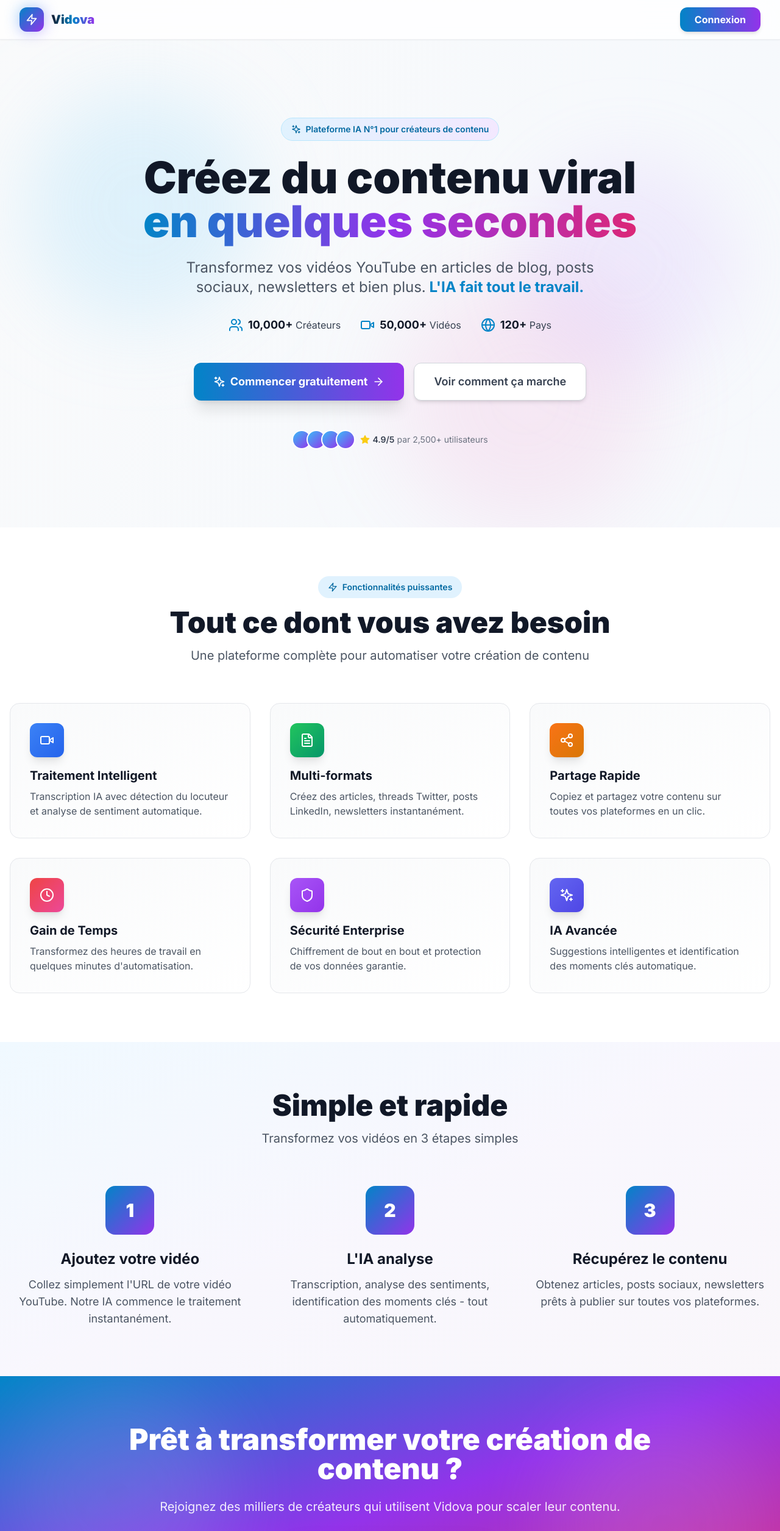
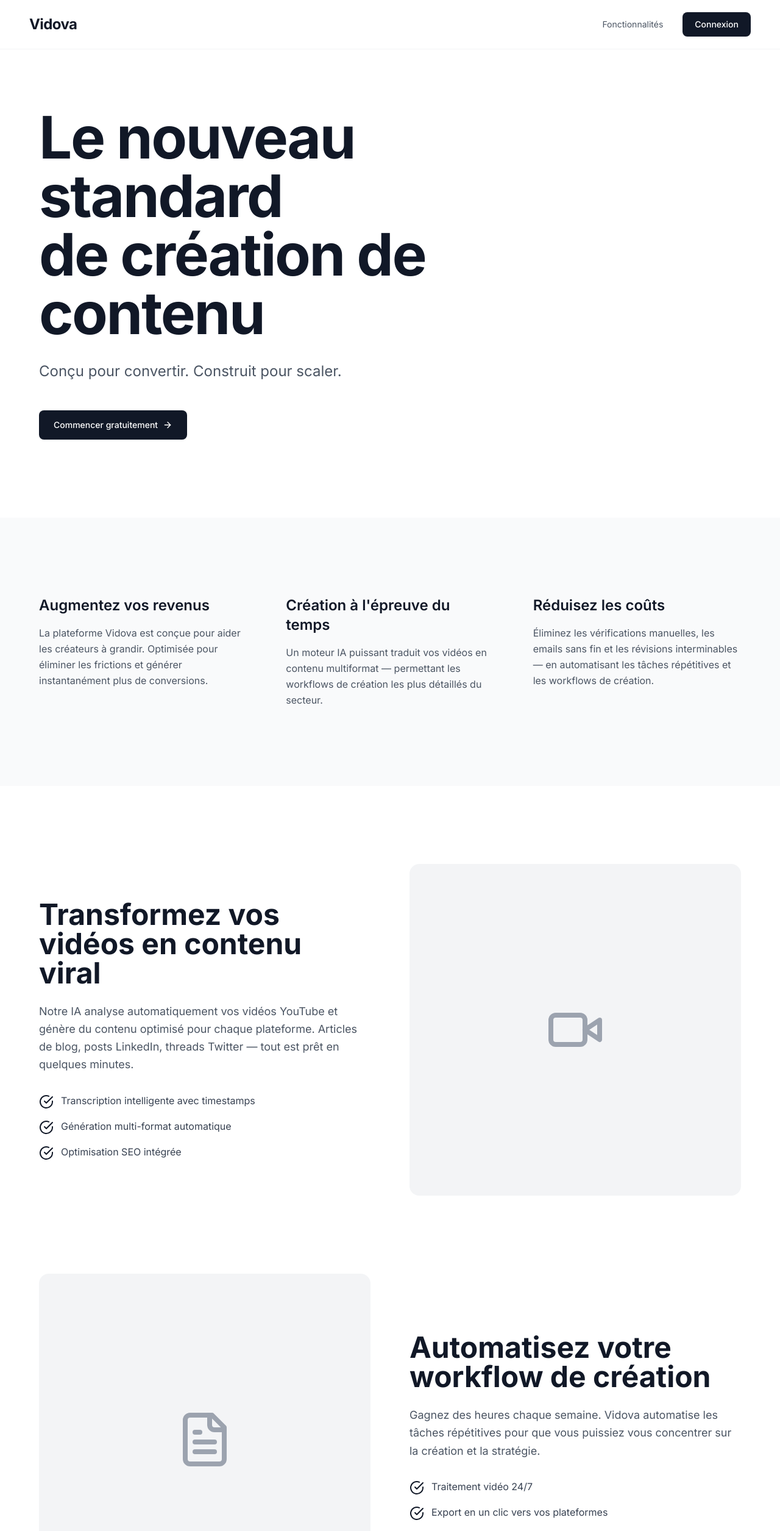
Before and after one commit to skrt67/creatoros, a Next.js app in the folder frontend/: page / in a window 1280 px wide. Shown: the top 2511 px of the page at 61% size. Built offline with nearby package versions, Linux system fonts and the light colour scheme.

Commit message:
Redesign landing page with minimal Duna-style aesthetic

```diff
--- a/frontend/app/page.tsx
+++ b/frontend/app/page.tsx
@@ -1,41 +1,27 @@
 'use client';
 
 import Link from 'next/link';
-import { ArrowRight, Zap, Video, FileText, Share2, Clock, Shield, Sparkles, TrendingUp, Users, Globe, CheckCircle, Star } from 'lucide-react';
-import { useState, useEffect } from 'react';
+import { ArrowRight, Video, FileText, Sparkles, CheckCircle } from 'lucide-react';
 import { Footer } from '@/components/layout/Footer';
 
 export default function HomePage() {
-  const [isVisible, setIsVisible] = useState(false);
-
-  useEffect(() => {
-    setIsVisible(true);
-  }, []);
 
   return (
-    <div className="min-h-screen bg-gradient-to-br from-gray-50 via-blue-50/30 to-purple-50/20">
-      {/* Premium Header */}
-      <header className="sticky top-0 z-50 backdrop-blur-xl bg-white/80 border-b border-gray-200/60 shadow-sm">
-        <nav className="max-w-7xl mx-auto px-4 sm:px-6 lg:px-8">
-          <div className="flex justify-between items-center h-16">
-            {/* Logo */}
-            <Link href="/" className="flex items-center gap-3 group">
-              <div className="relative">
-                <div className="absolute inset-0 bg-gradient-to-br from-primary-500 to-purple-500 rounded-xl blur-md opacity-50 group-hover:opacity-75 transition-opacity"></div>
-                <div className="relative flex h-10 w-10 items-center justify-center rounded-xl bg-gradient-to-br from-primary-600 to-purple-600">
-                  <Zap className="h-5 w-5 text-white" />
-                </div>
-              </div>
-              <span className="text-xl font-black bg-gradient-to-r from-gray-900 via-primary-600 to-purple-600 bg-clip-text text-transparent">
+    <div className="min-h-screen bg-white">
+      {/* Minimal Header */}
+      <header className="border-b border-gray-100">
+        <nav className="max-w-7xl mx-auto px-6 lg:px-12">
+          <div className="flex justify-between items-center h-20">
+            <Link href="/" className="text-2xl font-bold text-gray-900 tracking-tight">
               Vidova
-              </span>
             </Link>
-
-            {/* Navigation */}
-            <div className="flex items-center gap-3">
+            <div className="flex items-center gap-8">
+              <Link href="#features" className="text-sm text-gray-600 hover:text-gray-900 transition-colors">
+                Fonctionnalités
+              </Link>
               <Link
                 href="/login"
-                className="px-6 py-2 bg-gradient-to-r from-primary-600 to-purple-600 hover:from-primary-700 hover:to-purple-700 text-white font-bold rounded-xl shadow-md hover:shadow-lg transition-all hover:scale-105"
+                className="px-5 py-2.5 bg-gray-900 hover:bg-gray-800 text-white text-sm font-medium rounded-lg transition-colors"
               >
                 Connexion
               </Link>
@@ -45,222 +31,132 @@ export default function HomePage() {
       </header>
 
       {/* Hero Section */}
-      <section className="relative px-4 py-20 lg:py-32 overflow-hidden">
-        {/* Animated background */}
-        <div className="absolute inset-0 overflow-hidden pointer-events-none">
-          <div className="absolute top-20 left-10 w-96 h-96 bg-primary-300 rounded-full mix-blend-multiply filter blur-3xl opacity-20 animate-blob"></div>
-          <div className="absolute top-40 right-10 w-96 h-96 bg-purple-300 rounded-full mix-blend-multiply filter blur-3xl opacity-20 animate-blob" style={{ animationDelay: '2s' }}></div>
-          <div className="absolute -bottom-8 left-1/2 w-96 h-96 bg-pink-300 rounded-full mix-blend-multiply filter blur-3xl opacity-20 animate-blob" style={{ animationDelay: '4s' }}></div>
-        </div>
-
-        <div className="max-w-7xl mx-auto relative z-10">
-          <div className={`text-center transition-all duration-1000 ${isVisible ? 'opacity-100 translate-y-0' : 'opacity-0 translate-y-10'}`}>
-            {/* Badge */}
-            <div className="inline-flex items-center gap-2 px-4 py-2 bg-gradient-to-r from-primary-100 to-purple-100 border border-primary-200 rounded-full text-primary-700 text-sm font-semibold mb-6 animate-bounce-subtle">
-              <Sparkles className="h-4 w-4" />
-              <span>Plateforme IA N°1 pour créateurs de contenu</span>
-            </div>
-
-            {/* Main Heading */}
-            <h1 className="text-5xl sm:text-6xl lg:text-7xl font-black text-gray-900 mb-6 leading-tight">
-              Créez du contenu viral<br />
-              <span className="bg-gradient-to-r from-primary-600 via-purple-600 to-pink-600 bg-clip-text text-transparent">
-                en quelques secondes
-              </span>
+      <section className="px-6 lg:px-12 pt-24 pb-32">
+        <div className="max-w-6xl mx-auto">
+          <div className="max-w-4xl">
+            <h1 className="text-6xl lg:text-7xl xl:text-8xl font-bold text-gray-900 mb-8 leading-[1.1] tracking-tight">
+              Le nouveau standard
+              <span className="block">de création de contenu</span>
             </h1>
-
-            {/* Description */}
-            <p className="text-xl lg:text-2xl text-gray-600 mb-8 max-w-3xl mx-auto leading-relaxed">
-              Transformez vos vidéos YouTube en articles de blog, posts sociaux, newsletters et bien plus.
-              <span className="font-bold text-primary-600"> L'IA fait tout le travail.</span>
+            <p className="text-xl lg:text-2xl text-gray-600 mb-12 max-w-2xl leading-relaxed">
+              Conçu pour convertir. Construit pour scaler.
             </p>
-
-            {/* Stats */}
-            <div className="flex flex-wrap justify-center gap-8 mb-12">
-              <div className="flex items-center gap-2">
-                <Users className="h-6 w-6 text-primary-600" />
-                <span className="text-gray-700"><strong className="text-gray-900 text-lg">10,000+</strong> Créateurs</span>
-              </div>
-              <div className="flex items-center gap-2">
-                <Video className="h-6 w-6 text-primary-600" />
-                <span className="text-gray-700"><strong className="text-gray-900 text-lg">50,000+</strong> Vidéos</span>
-              </div>
-              <div className="flex items-center gap-2">
-                <Globe className="h-6 w-6 text-primary-600" />
-                <span className="text-gray-700"><strong className="text-gray-900 text-lg">120+</strong> Pays</span>
+            <Link
+              href="/register"
+              className="inline-flex items-center gap-2 px-6 py-3.5 bg-gray-900 hover:bg-gray-800 text-white text-sm font-medium rounded-lg transition-colors"
+            >
+              Commencer gratuitement
+              <ArrowRight className="h-4 w-4" />
+            </Link>
           </div>
         </div>
+      </section>
 
-            {/* CTAs */}
-            <div className="flex flex-col sm:flex-row justify-center gap-4 mb-12">
-              <Link
-                href="/register"
-                className="inline-flex items-center justify-center gap-2 px-8 py-4 bg-gradient-to-r from-primary-600 to-purple-600 hover:from-primary-700 hover:to-purple-700 text-white font-bold rounded-xl shadow-xl hover:shadow-2xl transition-all hover:scale-105 text-lg"
-              >
-                <Sparkles className="h-5 w-5" />
-                <span>Commencer gratuitement</span>
-                <ArrowRight className="h-5 w-5" />
-              </Link>
-              <Link
-                href="#features"
-                className="inline-flex items-center justify-center gap-2 px-8 py-4 bg-white hover:bg-gray-50 text-gray-700 font-semibold rounded-xl border border-gray-300 shadow-md hover:shadow-lg transition-all text-lg"
-              >
-                <span>Voir comment ça marche</span>
-              </Link>
+      {/* Value Props Section */}
+      <section id="features" className="px-6 lg:px-12 py-32 bg-gray-50">
+        <div className="max-w-6xl mx-auto">
+          <div className="grid lg:grid-cols-3 gap-16">
+            <div>
+              <h3 className="text-2xl font-semibold text-gray-900 mb-4">Augmentez vos revenus</h3>
+              <p className="text-gray-600 leading-relaxed">
+                La plateforme Vidova est conçue pour aider les créateurs à grandir. Optimisée pour éliminer les frictions et générer instantanément plus de conversions.
+              </p>
             </div>
-
-            {/* Social Proof */}
-            <div className="flex items-center justify-center gap-2 text-sm text-gray-500">
-              <div className="flex -space-x-2">
-                {[1, 2, 3, 4].map((i) => (
-                  <div key={i} className="w-8 h-8 rounded-full bg-gradient-to-br from-primary-400 to-purple-600 border-2 border-white"></div>
-                ))}
+            <div>
+              <h3 className="text-2xl font-semibold text-gray-900 mb-4">Création à l'épreuve du temps</h3>
+              <p className="text-gray-600 leading-relaxed">
+                Un moteur IA puissant traduit vos vidéos en contenu multiformat — permettant les workflows de création les plus détaillés du secteur.
+              </p>
             </div>
-              <div className="flex items-center gap-1">
-                <Star className="h-4 w-4 fill-yellow-400 text-yellow-400" />
-                <span className="font-semibold text-gray-700">4.9/5</span>
-                <span>par 2,500+ utilisateurs</span>
-              </div>
+            <div>
+              <h3 className="text-2xl font-semibold text-gray-900 mb-4">Réduisez les coûts</h3>
+              <p className="text-gray-600 leading-relaxed">
+                Éliminez les vérifications manuelles, les emails sans fin et les révisions interminables — en automatisant les tâches répétitives et les workflows de création.
+              </p>
             </div>
           </div>
         </div>
       </section>
 
-      {/* Features Section */}
-      <section id="features" className="px-4 py-20 bg-white">
-        <div className="max-w-7xl mx-auto">
-          <div className="text-center mb-16">
-            <div className="inline-flex items-center gap-2 px-4 py-2 bg-primary-100 text-primary-700 rounded-full text-sm font-semibold mb-4">
-              <Zap className="h-4 w-4" />
-              <span>Fonctionnalités puissantes</span>
+      {/* Features Detail */}
+      <section className="px-6 lg:px-12 py-32">
+        <div className="max-w-6xl mx-auto space-y-32">
+          {/* Feature 1 */}
+          <div className="grid lg:grid-cols-2 gap-16 items-center">
+            <div>
+              <h2 className="text-4xl lg:text-5xl font-bold text-gray-900 mb-6 leading-tight">
+                Transformez vos vidéos en contenu viral
+              </h2>
+              <p className="text-lg text-gray-600 mb-8 leading-relaxed">
+                Notre IA analyse automatiquement vos vidéos YouTube et génère du contenu optimisé pour chaque plateforme. Articles de blog, posts LinkedIn, threads Twitter — tout est prêt en quelques minutes.
+              </p>
+              <ul className="space-y-4">
+                <li className="flex items-start gap-3">
+                  <CheckCircle className="h-6 w-6 text-gray-900 flex-shrink-0 mt-0.5" />
+                  <span className="text-gray-700">Transcription intelligente avec timestamps</span>
+                </li>
+                <li className="flex items-start gap-3">
+                  <CheckCircle className="h-6 w-6 text-gray-900 flex-shrink-0 mt-0.5" />
+                  <span className="text-gray-700">Génération multi-format automatique</span>
+                </li>
+                <li className="flex items-start gap-3">
+                  <CheckCircle className="h-6 w-6 text-gray-900 flex-shrink-0 mt-0.5" />
+                  <span className="text-gray-700">Optimisation SEO intégrée</span>
+                </li>
+              </ul>
             </div>
-            <h2 className="text-4xl lg:text-5xl font-black text-gray-900 mb-4">
-              Tout ce dont vous avez besoin
-            </h2>
-            <p className="text-xl text-gray-600 max-w-2xl mx-auto">
-              Une plateforme complète pour automatiser votre création de contenu
-            </p>
+            <div className="bg-gray-100 rounded-2xl aspect-square flex items-center justify-center">
+              <Video className="h-24 w-24 text-gray-400" />
+            </div>
           </div>
 
-          <div className="grid grid-cols-1 md:grid-cols-2 lg:grid-cols-3 gap-8">
-            {[
-              {
-                icon: Video,
-                color: 'from-blue-500 to-blue-600',
-                title: 'Traitement Intelligent',
-                description: 'Transcription IA avec détection du locuteur et analyse de sentiment automatique.'
-              },
-              {
-                icon: FileText,
-                color: 'from-green-500 to-emerald-600',
-                title: 'Multi-formats',
-                description: 'Créez des articles, threads Twitter, posts LinkedIn, newsletters instantanément.'
-              },
-              {
-                icon: Share2,
-                color: 'from-orange-500 to-amber-600',
-                title: 'Partage Rapide',
-                description: 'Copiez et partagez votre contenu sur toutes vos plateformes en un clic.'
-              },
-              {
-                icon: Clock,
-                color: 'from-red-500 to-pink-500',
-                title: 'Gain de Temps',
-                description: 'Transformez des heures de travail en quelques minutes d\'automatisation.'
-              },
-              {
-                icon: Shield,
-                color: 'from-purple-500 to-purple-600',
-                title: 'Sécurité Enterprise',
-                description: 'Chiffrement de bout en bout et protection de vos données garantie.'
-              },
-              {
-                icon: Sparkles,
-                color: 'from-indigo-500 to-indigo-600',
-                title: 'IA Avancée',
-                description: 'Suggestions intelligentes et identification des moments clés automatique.'
-              },
-            ].map((feature, index) => (
-              <div
-                key={index}
-                className="group p-8 rounded-2xl bg-gradient-to-br from-gray-50 to-white border border-gray-200 hover:border-primary-300 hover:shadow-xl transition-all hover:-translate-y-1"
-              >
-                <div className={`inline-flex p-4 rounded-xl bg-gradient-to-br ${feature.color} shadow-lg mb-4 group-hover:scale-110 transition-transform`}>
-                  <feature.icon className="h-6 w-6 text-white" />
+          {/* Feature 2 */}
+          <div className="grid lg:grid-cols-2 gap-16 items-center">
+            <div className="bg-gray-100 rounded-2xl aspect-square flex items-center justify-center lg:order-first">
+              <FileText className="h-24 w-24 text-gray-400" />
             </div>
-                <h3 className="text-xl font-bold text-gray-900 mb-2">{feature.title}</h3>
-                <p className="text-gray-600">{feature.description}</p>
+            <div>
+              <h2 className="text-4xl lg:text-5xl font-bold text-gray-900 mb-6 leading-tight">
+                Automatisez votre workflow de création
+              </h2>
+              <p className="text-lg text-gray-600 mb-8 leading-relaxed">
+                Gagnez des heures chaque semaine. Vidova automatise les tâches répétitives pour que vous puissiez vous concentrer sur la création et la stratégie.
+              </p>
+              <ul className="space-y-4">
+                <li className="flex items-start gap-3">
+                  <CheckCircle className="h-6 w-6 text-gray-900 flex-shrink-0 mt-0.5" />
+                  <span className="text-gray-700">Traitement vidéo 24/7</span>
+                </li>
+                <li className="flex items-start gap-3">
+                  <CheckCircle className="h-6 w-6 text-gray-900 flex-shrink-0 mt-0.5" />
+                  <span className="text-gray-700">Export en un clic vers vos plateformes</span>
+                </li>
+                <li className="flex items-start gap-3">
+                  <CheckCircle className="h-6 w-6 text-gray-900 flex-shrink-0 mt-0.5" />
+                  <span className="text-gray-700">Templates personnalisables</span>
+                </li>
+              </ul>
             </div>
-            ))}
-          </div>
-        </div>
-      </section>
-
-      {/* How It Works */}
-      <section className="px-4 py-20 bg-gradient-to-br from-primary-50 via-purple-50/50 to-pink-50/30">
-        <div className="max-w-7xl mx-auto">
-          <div className="text-center mb-16">
-            <h2 className="text-4xl lg:text-5xl font-black text-gray-900 mb-4">
-              Simple et rapide
-            </h2>
-            <p className="text-xl text-gray-600">
-              Transformez vos vidéos en 3 étapes simples
-            </p>
-          </div>
-
-          <div className="grid grid-cols-1 md:grid-cols-3 gap-8">
-            {[
-              {
-                step: '1',
-                title: 'Ajoutez votre vidéo',
-                description: 'Collez simplement l\'URL de votre vidéo YouTube. Notre IA commence le traitement instantanément.'
-              },
-              {
-                step: '2',
-                title: 'L\'IA analyse',
-                description: 'Transcription, analyse des sentiments, identification des moments clés - tout automatiquement.'
-              },
-              {
-                step: '3',
-                title: 'Récupérez le contenu',
-                description: 'Obtenez articles, posts sociaux, newsletters prêts à publier sur toutes vos plateformes.'
-              },
-            ].map((item, index) => (
-              <div key={index} className="text-center group">
-                <div className="mx-auto w-20 h-20 bg-gradient-to-br from-primary-600 to-purple-600 text-white rounded-2xl flex items-center justify-center text-3xl font-black mb-6 group-hover:scale-110 group-hover:shadow-2xl transition-all">
-                  {item.step}
-                </div>
-                <h3 className="text-2xl font-bold text-gray-900 mb-3">{item.title}</h3>
-                <p className="text-gray-600 text-lg">{item.description}</p>
-              </div>
-            ))}
           </div>
         </div>
       </section>
 
       {/* CTA Section */}
-      <section className="px-4 py-20 bg-gradient-to-br from-primary-600 via-purple-600 to-pink-600 relative overflow-hidden">
-        <div className="absolute inset-0 opacity-10">
-          <div className="absolute top-0 left-0 w-96 h-96 bg-white rounded-full blur-3xl"></div>
-          <div className="absolute bottom-0 right-0 w-96 h-96 bg-white rounded-full blur-3xl"></div>
-        </div>
-
-        <div className="max-w-4xl mx-auto text-center relative z-10">
-          <h2 className="text-4xl lg:text-5xl font-black text-white mb-6">
+      <section className="px-6 lg:px-12 py-32 bg-gray-900">
+        <div className="max-w-6xl mx-auto text-center">
+          <h2 className="text-4xl lg:text-5xl font-bold text-white mb-6">
             Prêt à transformer votre création de contenu ?
           </h2>
-          <p className="text-xl text-white/90 mb-8">
+          <p className="text-xl text-gray-400 mb-12 max-w-2xl mx-auto">
             Rejoignez des milliers de créateurs qui utilisent Vidova pour scaler leur contenu.
           </p>
           <Link
             href="/register"
-            className="inline-flex items-center gap-2 px-8 py-4 bg-white hover:bg-gray-50 text-primary-600 font-bold rounded-xl shadow-2xl hover:shadow-3xl transition-all hover:scale-105 text-lg"
+            className="inline-flex items-center gap-2 px-6 py-3.5 bg-white hover:bg-gray-100 text-gray-900 text-sm font-medium rounded-lg transition-colors"
           >
-            <Sparkles className="h-5 w-5" />
-            <span>Commencer gratuitement</span>
-            <ArrowRight className="h-5 w-5" />
+            Commencer gratuitement
+            <ArrowRight className="h-4 w-4" />
           </Link>
-          <p className="mt-4 text-white/80 text-sm">Aucune carte bancaire requise · Essai gratuit</p>
         </div>
       </section>
 
```
Lines whose indentation alone changed are shown as unchanged.
